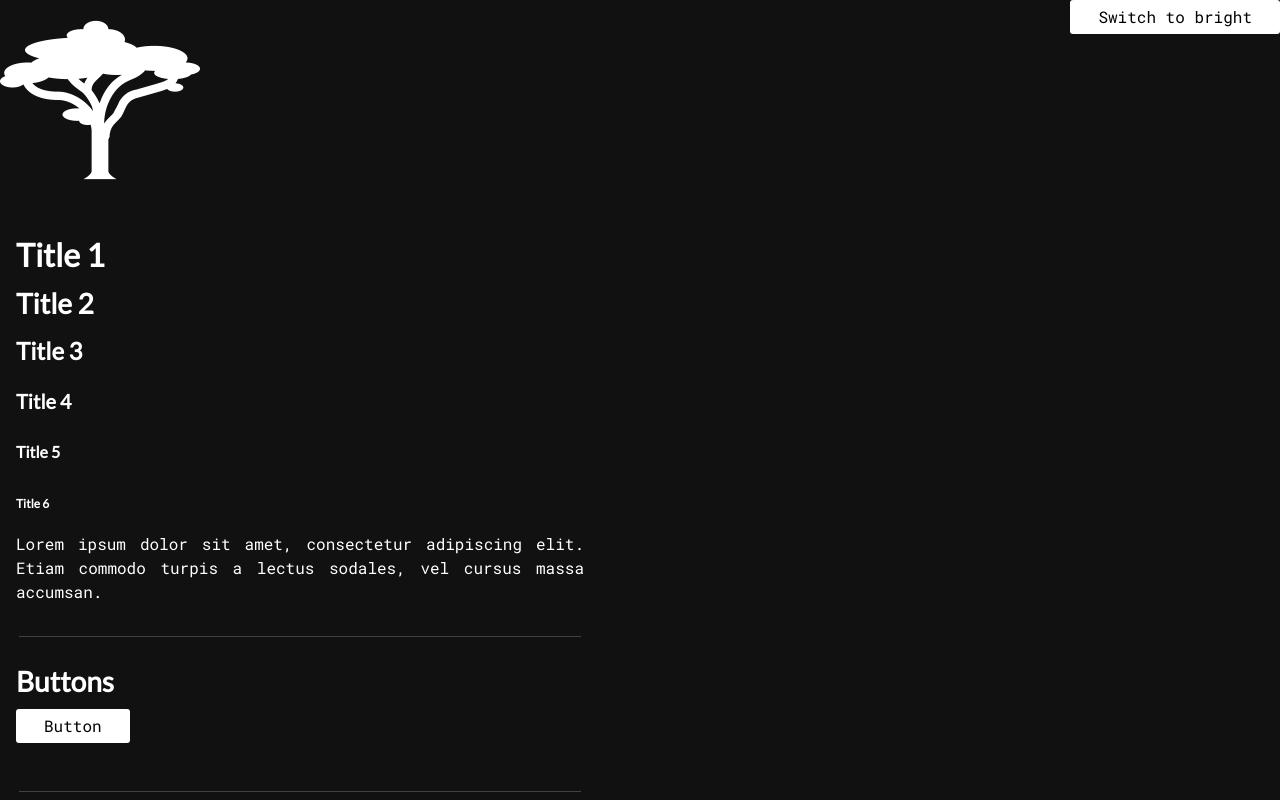
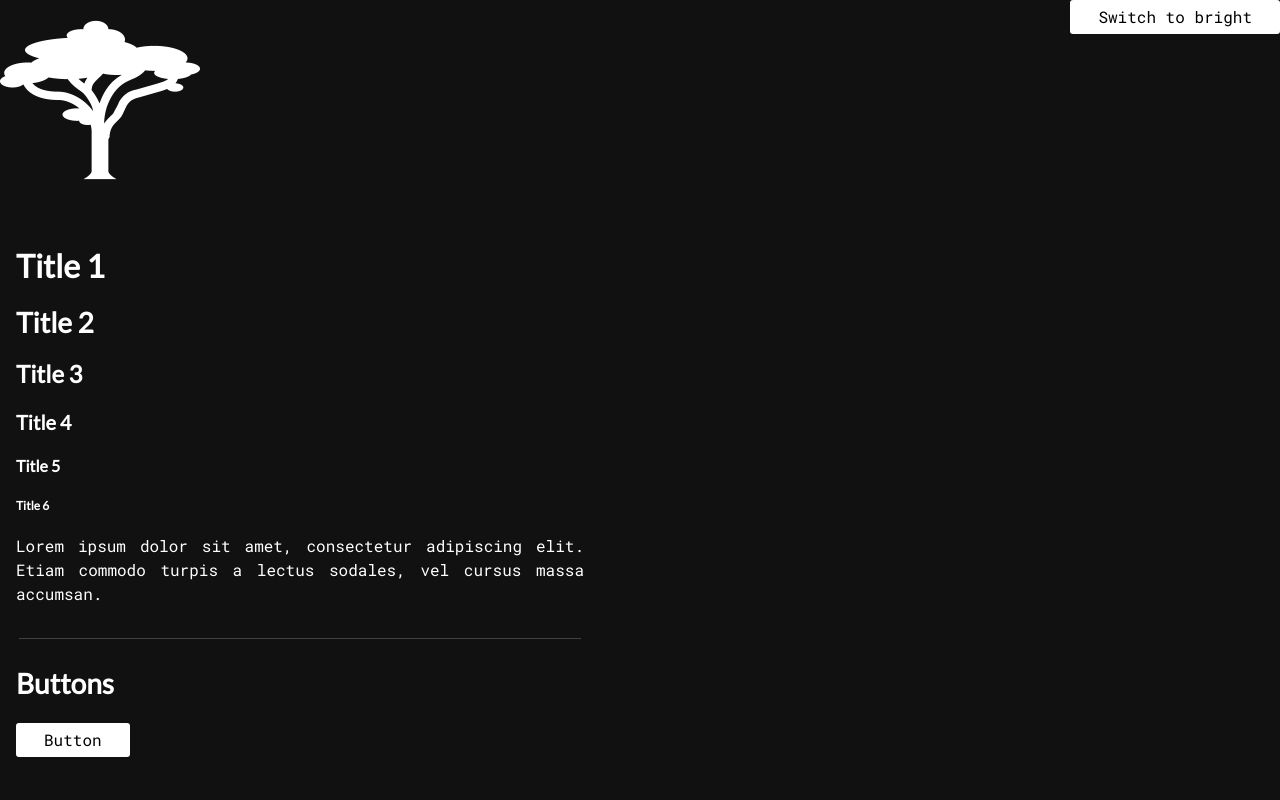
Before and after one commit to quantumsheep/acacia, a website: page static/index.html in a window 1280 px wide. Shown: the top 800 px of the page. Drawn offline with nearby package versions, Linux system fonts and the light colour scheme.

Commit message:
Fix header (1-6) margins

```diff
--- a/static/theme-dark.css
+++ b/static/theme-dark.css
@@ -23,31 +23,36 @@ body {
 
 h1, h2, h3, h4, h5, h6 {
   font-family: 'Lato', sans-serif;
-  margin-bottom: 1rem;
 }
 
 h1 {
   font-size: 2rem;
+  margin: 2rem 0;
 }
 
 h2 {
   font-size: 1.75rem;
+  margin: 1.75rem 0;
 }
 
 h3 {
   font-size: 1.5rem;
+  margin: 1.5rem 0;
 }
 
 h4 {
   font-size: 1.25rem;
+  margin: 1.25rem 0;
 }
 
 h5 {
   font-size: 1rem;
+  margin: 1rem 0;
 }
 
 h6 {
   font-size: 0.75rem;
+  margin: 0.75rem 0;
 }
 
 p {
```
